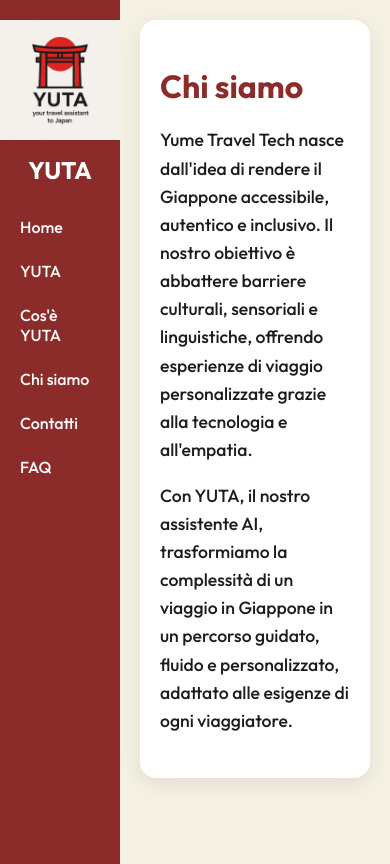
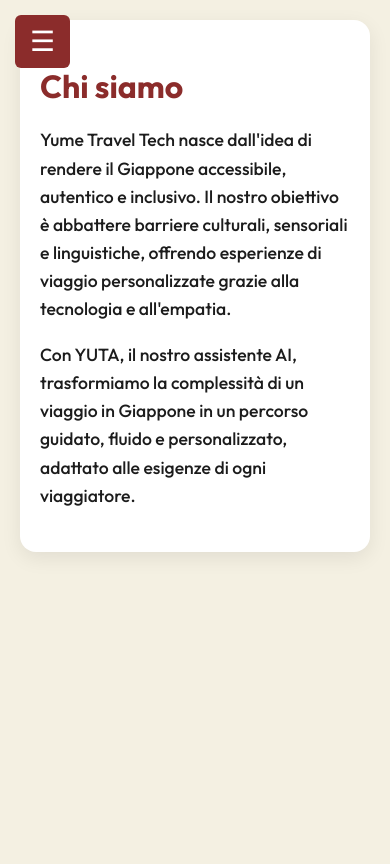
Before and after one commit to YumeTravelAssistant/yume-proxy, a plain HTML site: page public/chi-siamo.html in a window 390 px wide. Drawn offline with Linux system fonts and the light colour scheme.

Commit message:
style: hamburger menu mobile e layout responsive su tutte le pagine

```diff
--- a/public/chi-siamo.html
+++ b/public/chi-siamo.html
@@ -85,10 +85,47 @@
       .main-content {
         padding: 25px 20px;
       }
-    }
+.hamburger {
+  display: none;
+  position: fixed;
+  top: 15px;
+  left: 15px;
+  background-color: #8B2C2B;
+  color: white;
+  border: none;
+  font-size: 28px;
+  padding: 10px 15px;
+  border-radius: 6px;
+  z-index: 1000;
+}
+
+@media (max-width: 768px) {
+  .hamburger {
+    display: block;
+  }
+
+  .sidebar {
+    position: fixed;
+    left: -220px;
+    top: 0;
+    height: 100%;
+    transition: left 0.3s ease;
+    z-index: 999;
+  }
+
+  .sidebar.active {
+    left: 0;
+  }
+
+  .main-wrapper {
+    padding: 20px;
+  }
+}
+
   </style>
 </head>
 <body>
+<button id="menu-toggle" class="hamburger">&#9776;</button>
 
   <div class="sidebar">
     <img src="assets/logo-yuta.jpg" alt="Logo YUTA">
@@ -115,6 +152,14 @@
       </p>
     </div>
   </div>
+<script>
+  const toggleButton = document.getElementById('menu-toggle');
+  const sidebar = document.querySelector('.sidebar');
+
+  toggleButton.addEventListener('click', () => {
+    sidebar.classList.toggle('active');
+  });
+</script>
 
 </body>
 </html>
```
Also changed, not shown: public/contatti.html (+46 -1 lines), public/faq.html (+46 -1 lines), public/yuta.html (+46 -1 lines).
